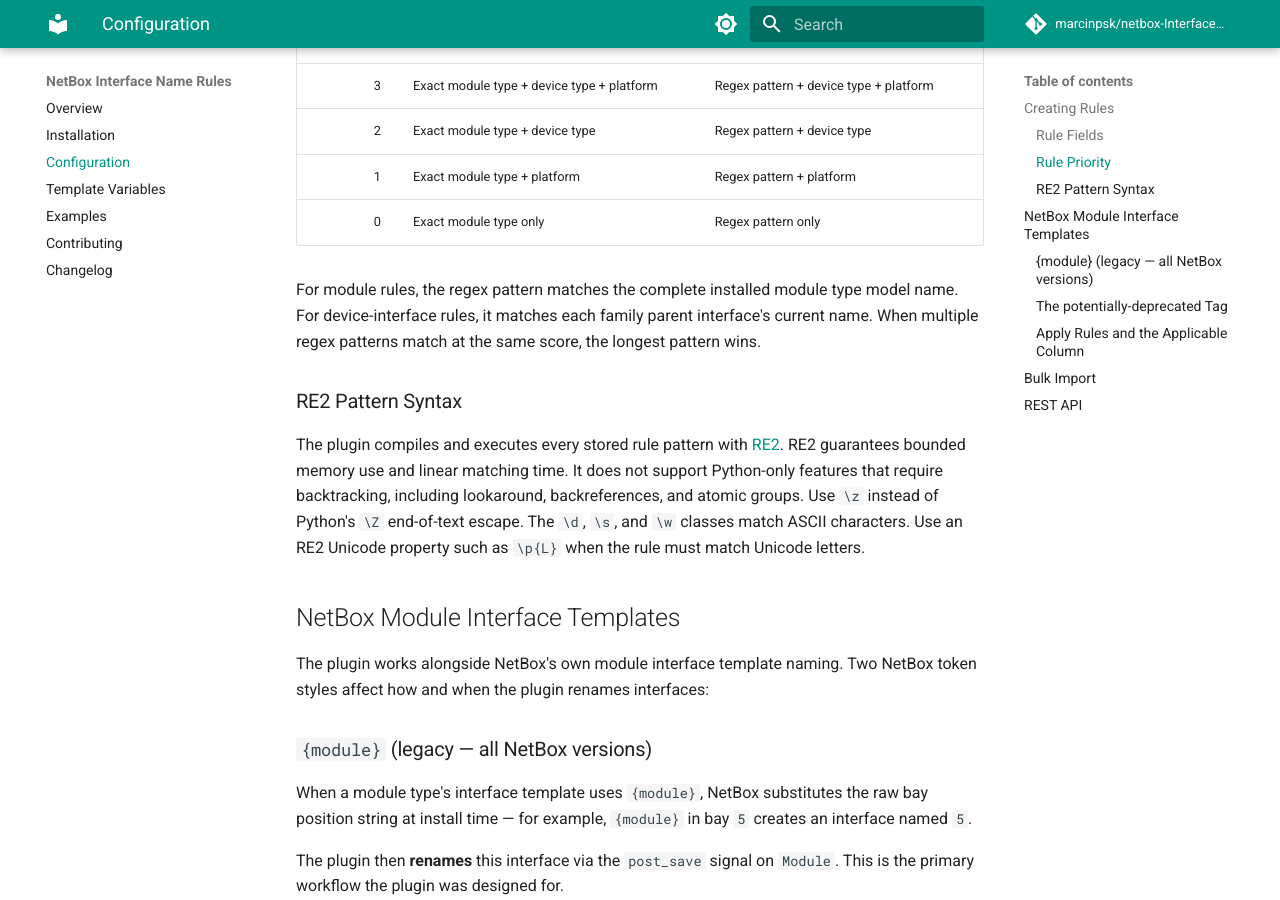
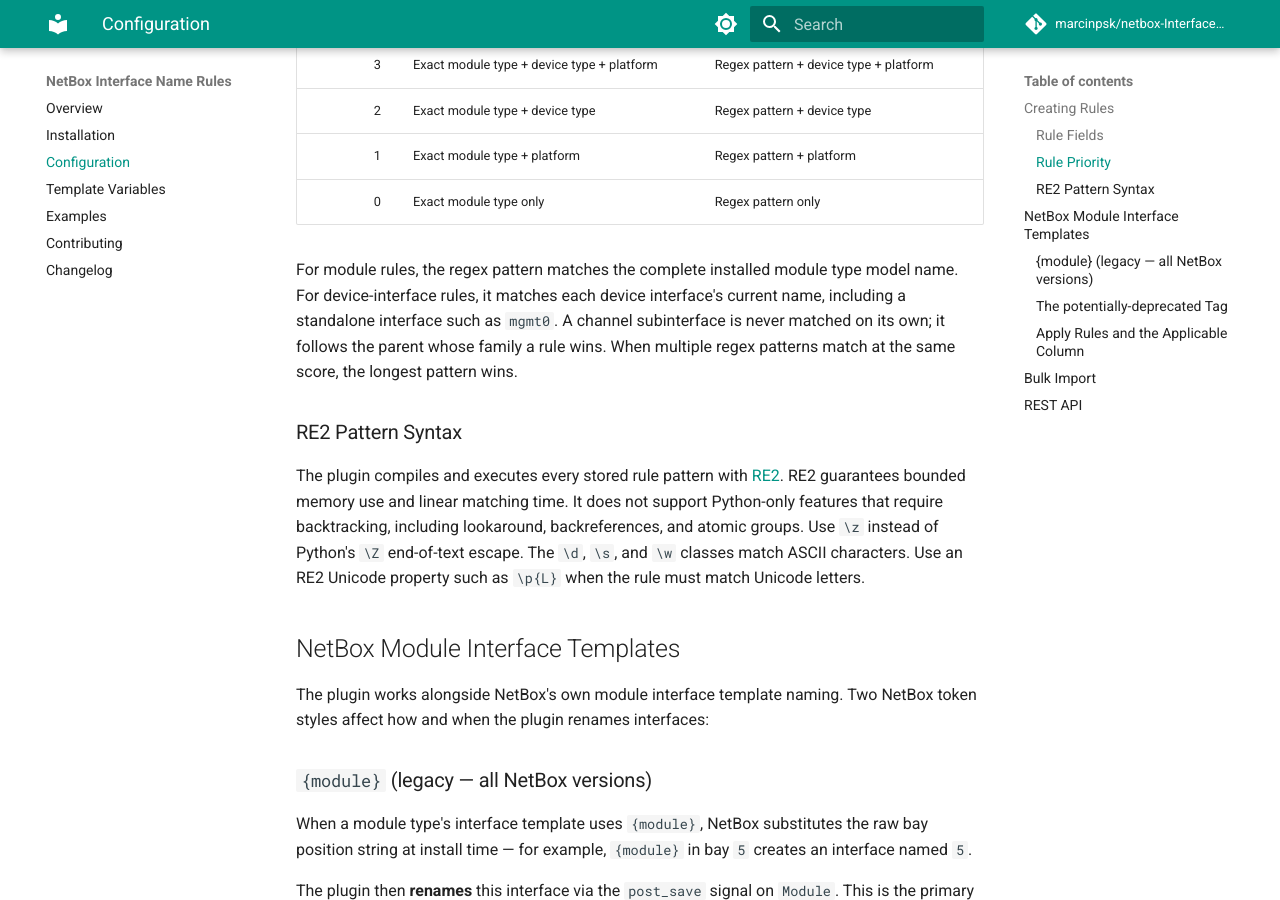
Before and after one commit to marcinpsk/netbox-InterfaceNameRules-plugin, an MkDocs documentation site: the page built from docs/configuration.md, in a window 1280 px wide and 900 px high, scrolled down 1218 px. Built offline with MkDocs 1.6.1 and Material for MkDocs 9.7.7, drawn with Linux system fonts in a browser that asks for light colours; comment, search, counter and statistics services are not loaded; some of the changed text lies outside the part shown.

Commit message:
docs: describe device-interface matching as any device interface
The rule-fields table and the priority section both said the pattern
matches a family parent interface's name. Device-interface rules run
against every non-channel interface on the device, so a standalone
interface such as mgmt0 matches too. An operator reading either sentence
would configure the pattern against the wrong scope.

The existing documentation test asserted the old wording, so it was
pinning the defect rather than guarding it. It now requires the accurate
sentence and rejects the misleading one.

_matches_device_interface carried the same claim in its docstring.

test_bulk_families already proves the behaviour end to end: a plain mgmt0
row with module_type_pattern="mgmt0" is renamed to mgmt-4.

```diff
--- a/docs/configuration.md
+++ b/docs/configuration.md
@@ -9,7 +9,7 @@
 | Field | Required | Description |
 |-------|----------|-------------|
 | Module Type | Conditional | The module type that triggers this rule (required when Regex Mode is off) |
-| Module Type Pattern | Conditional | RE2 pattern matched against the complete module type model name, or a family parent interface's current name when Device Interface Rules is enabled |
+| Module Type Pattern | Conditional | RE2 pattern matched against the complete module type model name, or a device interface's current name when Device Interface Rules is enabled |
 | Regex Mode | No | When enabled, match by pattern instead of exact module type FK |
 | Parent Module Type | No | Restrict to modules inside this parent (e.g., converter) |
 | Device Type | No | Restrict to devices of this type |
@@ -36,9 +36,10 @@
 | 0 | Exact module type only | Regex pattern only |
 
 For module rules, the regex pattern matches the complete installed module type
-model name. For device-interface rules, it matches each family parent
-interface's current name. When multiple regex patterns match at the same score, the
-longest pattern wins.
+model name. For device-interface rules, it matches each device
+interface's current name, including a standalone interface such as `mgmt0`. A channel
+subinterface is never matched on its own; it follows the parent whose family a rule wins.
+When multiple regex patterns match at the same score, the longest pattern wins.
 
 ### RE2 Pattern Syntax
 
```
Also changed, not shown: 2 other files.
